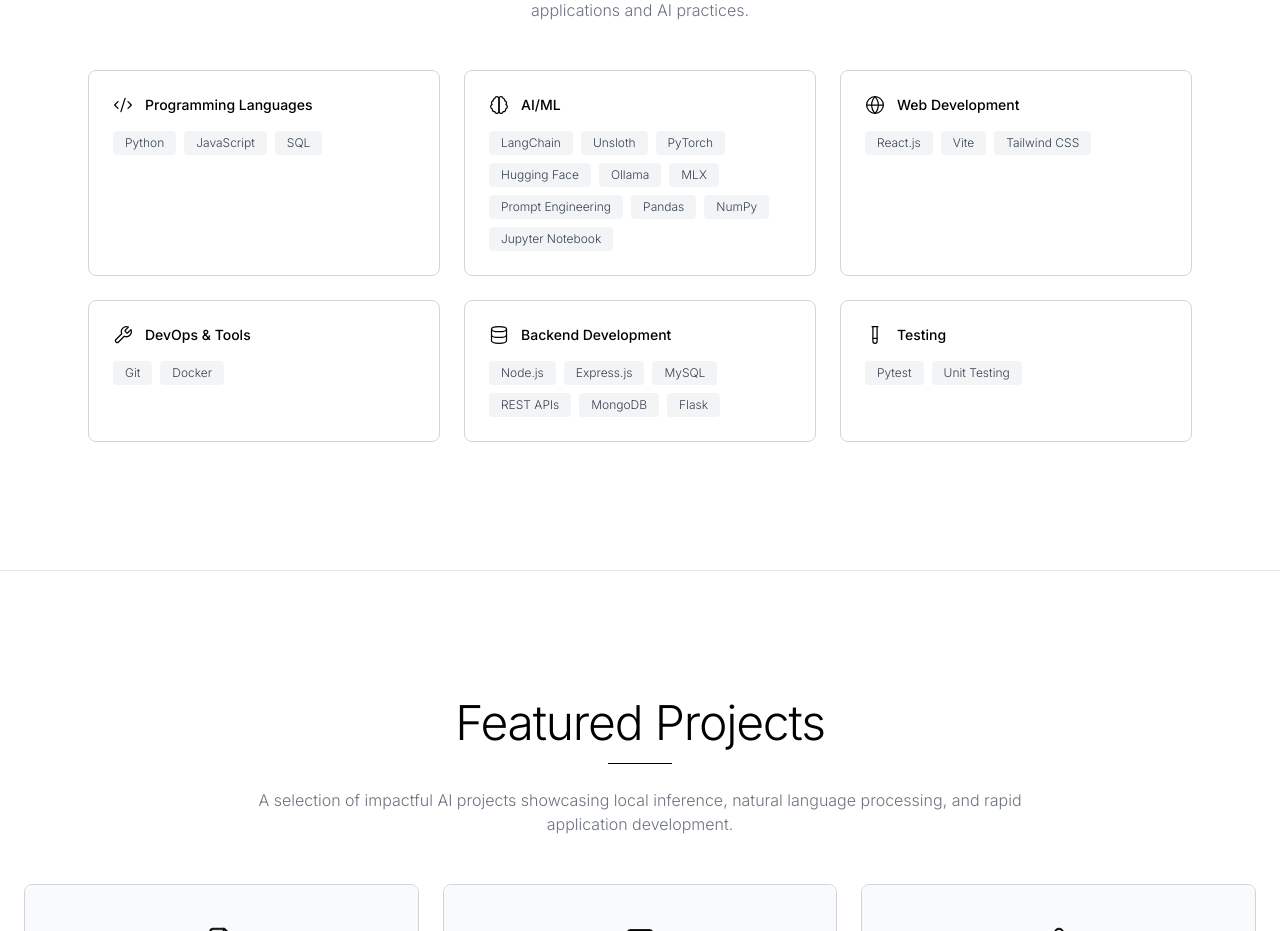
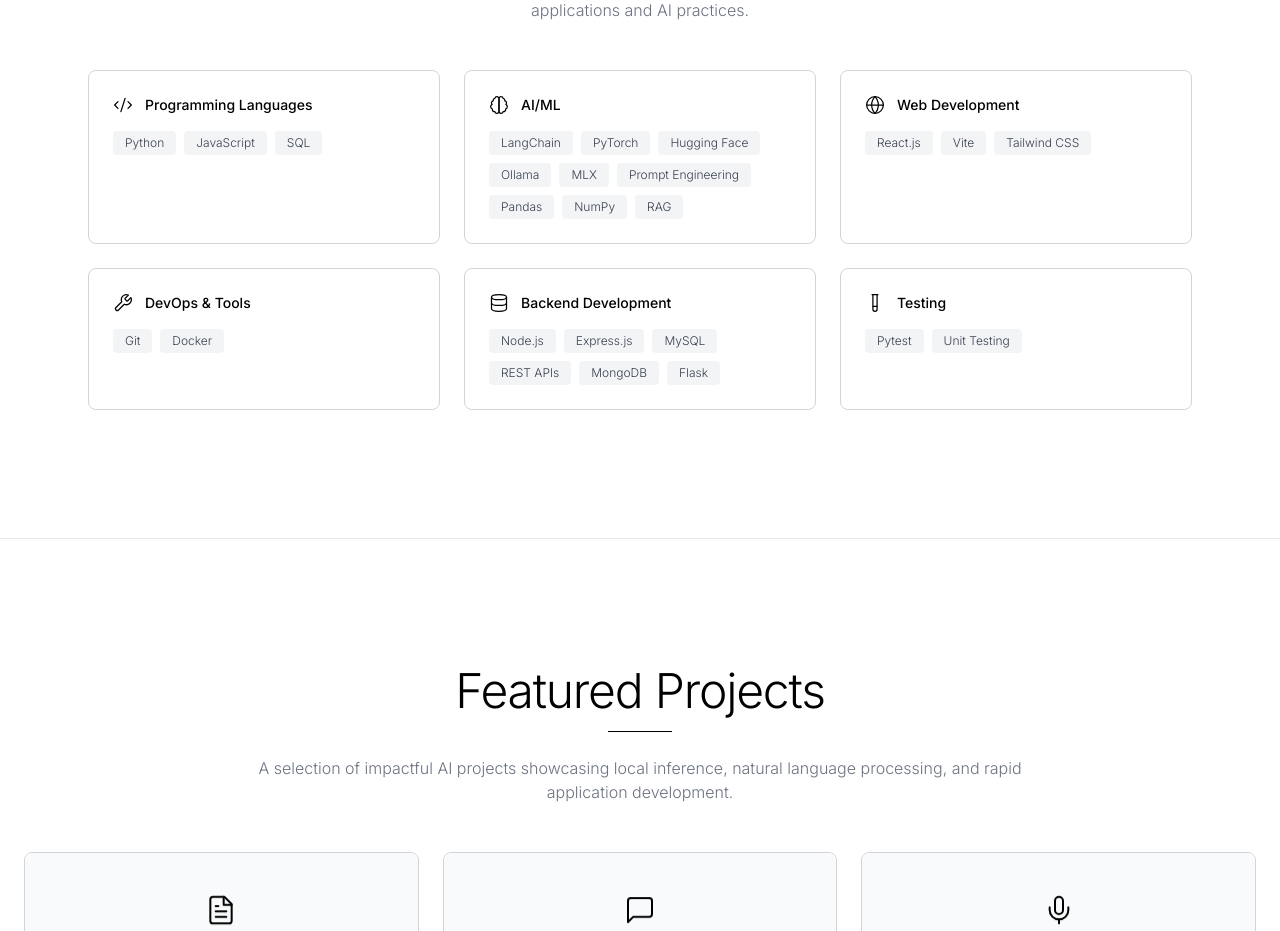
Before and after one commit to JaimeQuezadaJr/portfolio, a React (Vite) app: page / in a window 1280 px wide. Shown: the part 2140-3071 px from the top of the page. Built offline with nearby package versions, Linux system fonts and the light colour scheme.

Commit message:
added rag skill

```diff
--- a/src/components/Skills.jsx
+++ b/src/components/Skills.jsx
@@ -13,7 +13,7 @@
     {
       title: 'AI/ML',
       icon: <Brain size={20} strokeWidth={1.5} />,
-      skills: ['LangChain', 'Unsloth', 'PyTorch', 'Hugging Face', 'Ollama', 'MLX', 'Prompt Engineering', 'Pandas', 'NumPy', 'Jupyter Notebook']
+      skills: ['LangChain', 'PyTorch', 'Hugging Face', 'Ollama', 'MLX', 'Prompt Engineering', 'Pandas', 'NumPy', 'RAG']
     },
     {
       title: 'Web Development',
```
